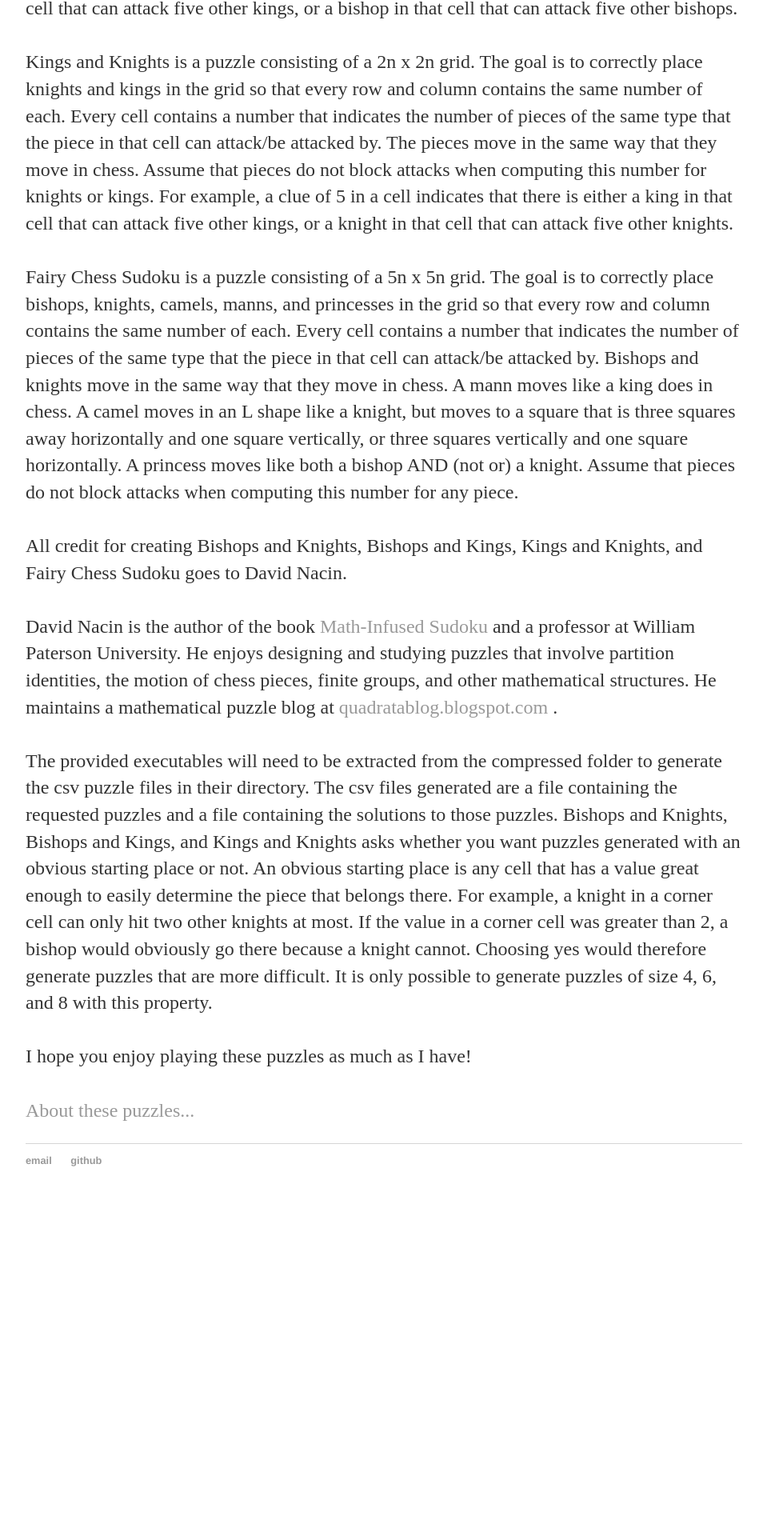
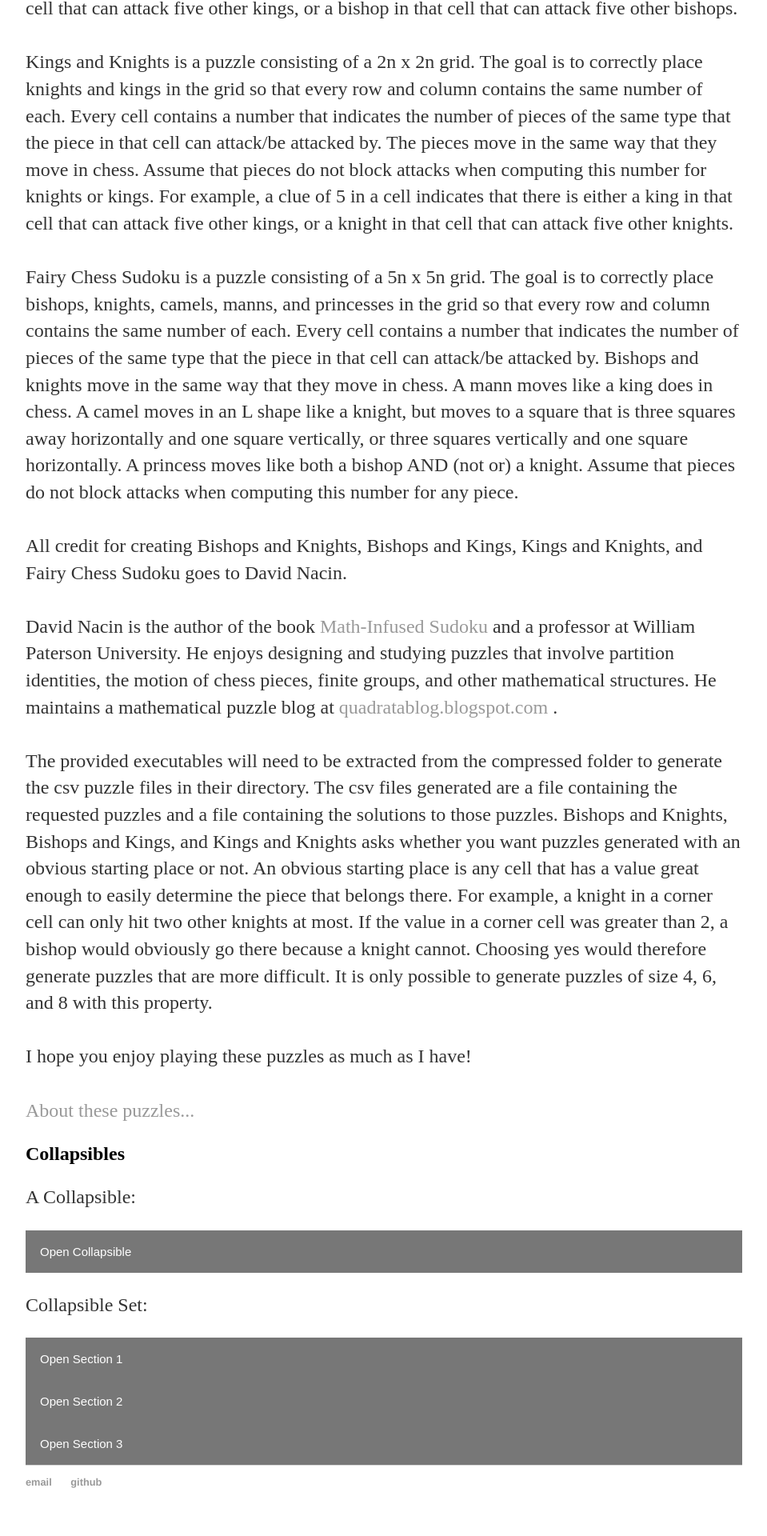
Before and after one commit to CThielsen1/CThielsen1.github.io, a Jekyll site: the page built from index.html, in a window 1280 px wide. Shown: the part 707-2627 px from the top of the page at 80% size, without its empty margins (160-1119 px from the left). Built offline with Jekyll 4.4.1, drawn with Linux system fonts in a browser that asks for light colours; before the commit the page ends 2225 px from its top, so only the background shows below that.

Commit message:
Update index.html

```diff
--- a/index.html
+++ b/index.html
@@ -44,4 +44,78 @@
 		possible to generate puzzles of size 4, 6, and 8 with this property.<br><br>
 
 	I hope you enjoy playing these puzzles as much as I have!<br><br> <a href="/about">About these puzzles...</a></p>
+
+
+<html>
+<head>
+<meta name="viewport" content="width=device-width, initial-scale=1">
+<style>
+.collapsible {
+  background-color: #777;
+  color: white;
+  cursor: pointer;
+  padding: 18px;
+  width: 100%;
+  border: none;
+  text-align: left;
+  outline: none;
+  font-size: 15px;
+}
+
+.active, .collapsible:hover {
+  background-color: #555;
+}
+
+.content {
+  padding: 0 18px;
+  display: none;
+  overflow: hidden;
+  background-color: #f1f1f1;
+}
+</style>
+</head>
+<body>
+
+<h2>Collapsibles</h2>
+
+<p>A Collapsible:</p>
+<button type="button" class="collapsible">Open Collapsible</button>
+<div class="content">
+  <p>Lorem ipsum dolor sit amet, consectetur adipisicing elit, sed do eiusmod tempor incididunt ut labore et dolore magna aliqua. Ut enim ad minim veniam, quis nostrud exercitation ullamco laboris nisi ut aliquip ex ea commodo consequat.</p>
+</div>
+
+<p>Collapsible Set:</p>
+<button type="button" class="collapsible">Open Section 1</button>
+<div class="content">
+  <p>Lorem ipsum dolor sit amet, consectetur adipisicing elit, sed do eiusmod tempor incididunt ut labore et dolore magna aliqua. Ut enim ad minim veniam, quis nostrud exercitation ullamco laboris nisi ut aliquip ex ea commodo consequat.</p>
+</div>
+<button type="button" class="collapsible">Open Section 2</button>
+<div class="content">
+  <p>Lorem ipsum dolor sit amet, consectetur adipisicing elit, sed do eiusmod tempor incididunt ut labore et dolore magna aliqua. Ut enim ad minim veniam, quis nostrud exercitation ullamco laboris nisi ut aliquip ex ea commodo consequat.</p>
+</div>
+<button type="button" class="collapsible">Open Section 3</button>
+<div class="content">
+  <p>Lorem ipsum dolor sit amet, consectetur adipisicing elit, sed do eiusmod tempor incididunt ut labore et dolore magna aliqua. Ut enim ad minim veniam, quis nostrud exercitation ullamco laboris nisi ut aliquip ex ea commodo consequat.</p>
+</div>
+
+<script>
+var coll = document.getElementsByClassName("collapsible");
+var i;
+
+for (i = 0; i < coll.length; i++) {
+  coll[i].addEventListener("click", function() {
+    this.classList.toggle("active");
+    var content = this.nextElementSibling;
+    if (content.style.display === "block") {
+      content.style.display = "none";
+    } else {
+      content.style.display = "block";
+    }
+  });
+}
+</script>
+
+</body>
+</html>
+
 </div><!-- /.blurb -->
```
